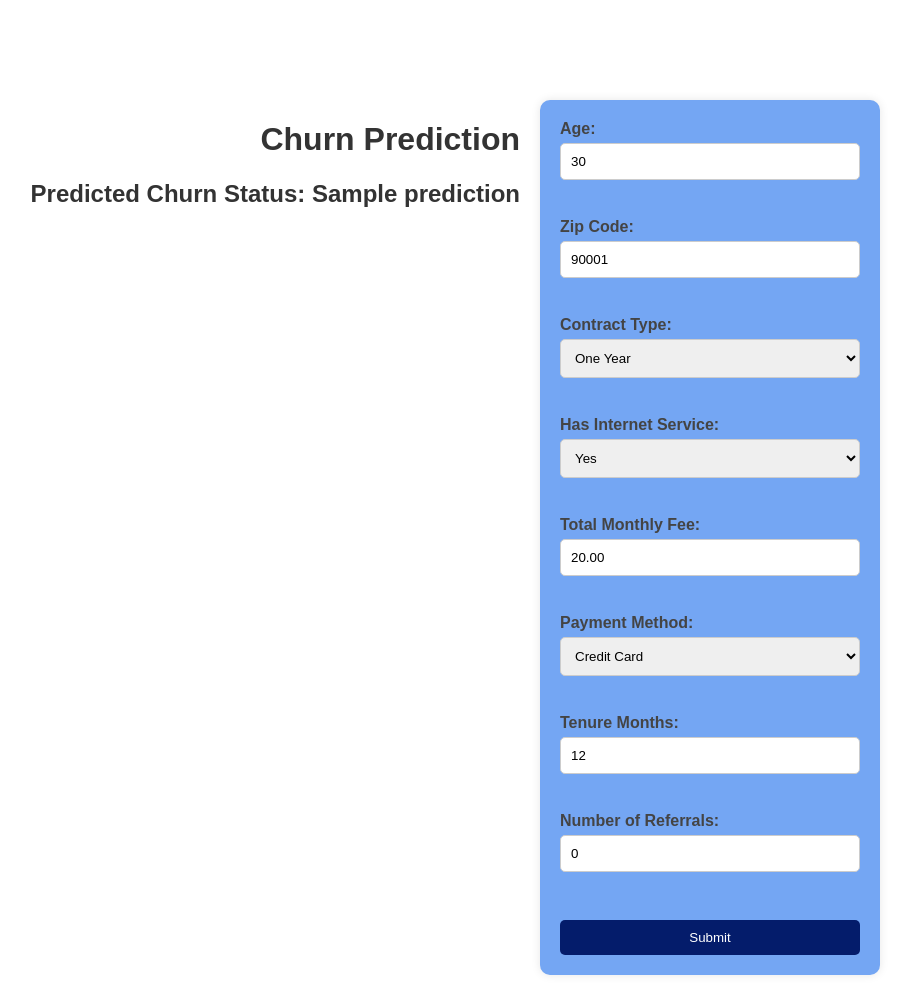
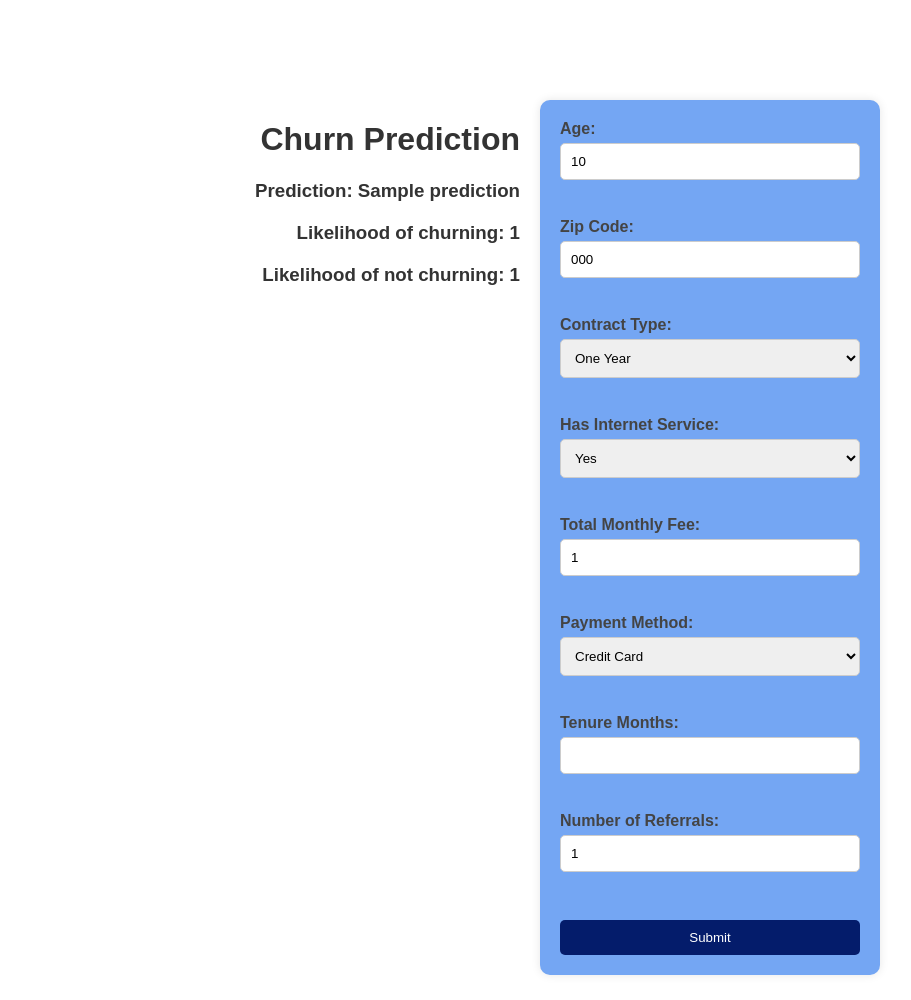
Before and after one commit to rapid123-sl/AI300_Projects, a Flask app: template src/templates/home.html in a window 1280 px wide. Shown: the whole page, without its empty margins (300-1211 px from the left). Run offline with Flask 3, Linux system fonts and the light colour scheme; the template is opened without the code that fills it: most values are stand-ins (such as "Sample title", 1, 10 or a date in 2020).

Commit message:
Made fields dynamic to return the same value that was input. Updated app.py, home.html. Also updated styling.css to prediction words smaller from h2 to h3

```diff
--- a/src/app.py
+++ b/src/app.py
@@ -42,14 +42,25 @@ def home():
                       payment_method, tenure_months, num_referrals]
 
         prediction = model.predict(parameters)
+        if prediction == 0:
+            prediction = "will likely not churn"
+        elif prediction == 1:
+            prediction = "will likely churn"
 
-        return render_template('home.html', prediction=prediction)
+        percentyeschurn = round(model.predict_proba(parameters)[1]*100, 2)
+        percentnochurn = round(model.predict_proba(parameters)[0]*100, 2)
 
-    return render_template('home.html')
+        return render_template('home.html', prediction=prediction,
+                               percentyeschurn=percentyeschurn,
+                               percentnochurn=percentnochurn,
+                               age=age, zip_code=zip_code, contract_type=contract_type_text,
+                               has_internet_service=internet_service_text, total_monthly_fee=total_monthly_fee,
+                               payment_method=payment_method_text, tenure_months=tenure_months,
+                               num_referrals=num_referrals)
 
-@app.route("/predict")
-def predict():
-    return "Give me a prediction of the outcome"
+    return render_template('home.html', age=30, zip_code=90001, contract_type="One Year",
+                           has_internet_service="yes", total_monthly_fee=20.00,
+                           payment_method="Credit Card", tenure_months=12, num_referrals=0)
 
 if __name__ == "__main__":
     app.run(debug=True) # default host: localhost, default port: 5000
--- a/src/static/styling.css
+++ b/src/static/styling.css
@@ -65,8 +65,8 @@ input[type="submit"]:hover {
     background-color: #666b8f;
 }
 
-h2 {
+h3 {
     color: #333;
-    text-align: right;
+    text-align: right ;
     margin-top: 20px;
 }
--- a/src/templates/home.html
+++ b/src/templates/home.html
@@ -9,50 +9,52 @@
         <div class="left-container">
             <h1>Churn  Prediction</h1>
             {% if prediction is defined %}
-                 <h2>Predicted Churn Status: {{ prediction }}</h2>
+                 <h3>Prediction: {{ prediction }}</h3>
+                 <h3>Likelihood of churning: {{ percentyeschurn }}</h3>
+                 <h3>Likelihood of not churning: {{ percentnochurn }}</h3>
             {% endif %}
         </div>
 
         <div class="form-container">
             <form method="POST">
                 <label for="age">Age:</label><br>
-                <input type="number" step="1" id="age" name="age" value="30" min="0" max="80"
+                <input type="number" step="1" id="age" name="age" value="{{ age }}" min="0" max="80"
                         title="Please enter a valid number"><br><br>
 
                 <label for="zip_code">Zip Code:</label><br>
-                <input type="number" step="1" id="zip_code" name="zip_code" value="90001" min="90001" max="96150"
+                <input type="number" step="1" id="zip_code" name="zip_code" value="{{ zip_code }}" min="90001" max="96150"
                         title="Please enter a zipcode between 90001-96150"><br><br>
 
                 <label for="contract_type">Contract Type:</label><br>
                 <select id="contract_type" name="contract_type">
-                    <option value="One Year" selected>One Year</option>
-                    <option value="Month-to-Month">Month-to-Month</option>
-                    <option value="Two Year">Two Year</option>
+                    <option value="One Year" {% if contract_type == "One Year" %}selected{% endif %}>One Year</option>
+                    <option value="Month-to-Month" {% if contract_type == "Month-to-Month" %}selected{% endif %}>Month-to-Month</option>
+                    <option value="Two Year" {% if contract_type == "Two Year" %}selected{% endif %}>Two Year</option>
                 </select><br><br>
 
                 <label for="has_internet_service">Has Internet Service:</label><br>
                 <select id="has_internet_service" name="has_internet_service">
-                    <option value="yes" selected>Yes</option>
+                    <option value="yes">Yes</option>
                     <option value="no">No</option>
                 </select><br><br>
 
                 <label for="total_monthly_fee">Total Monthly Fee:</label><br>
-                <input type="number" step="0.01" id="total_monthly_fee" name="total_monthly_fee" value="20.00" min="18.25" max="118.75"
+                <input type="number" step="0.01" id="total_monthly_fee" name="total_monthly_fee" value="{{ total_monthly_fee }}" min="18.25" max="118.75"
                         title="Please enter a valid monthly fee"><br><br>
 
                 <label for="payment_method">Payment Method:</label><br>
                 <select id="payment_method" name="payment_method">
-                    <option value="Credit Card" selected>Credit Card</option>
+                    <option value="Credit Card">Credit Card</option>
                     <option value="Bank Withdrawal">Bank Withdrawal</option>
                     <option value="Mailed Check">Mailed Check</option>
                 </select><br><br>
 
                 <label for="tenure_months">Tenure Months:</label><br>
-                <input type="number" step="1" id="tenure_months" name="tenure_months" value="12" min="1" max="72"
+                <input type="number" step="1" id="tenure_months" name="tenure_months" value="{{ tenure_months }}" min="1" max="72"
                         title="Please enter a valid number"><br><br>
 
                 <label for="num_referrals">Number of Referrals:</label><br>
-                <input type="number" id="num_referrals" name="num_referrals" value="0" min="0" max="11"
+                <input type="number" id="num_referrals" name="num_referrals" value="{{ num_referrals }}" min="0" max="11"
                         title="Please enter a valid number"><br><br>
 
                 <input type="submit" value="Submit">
```
